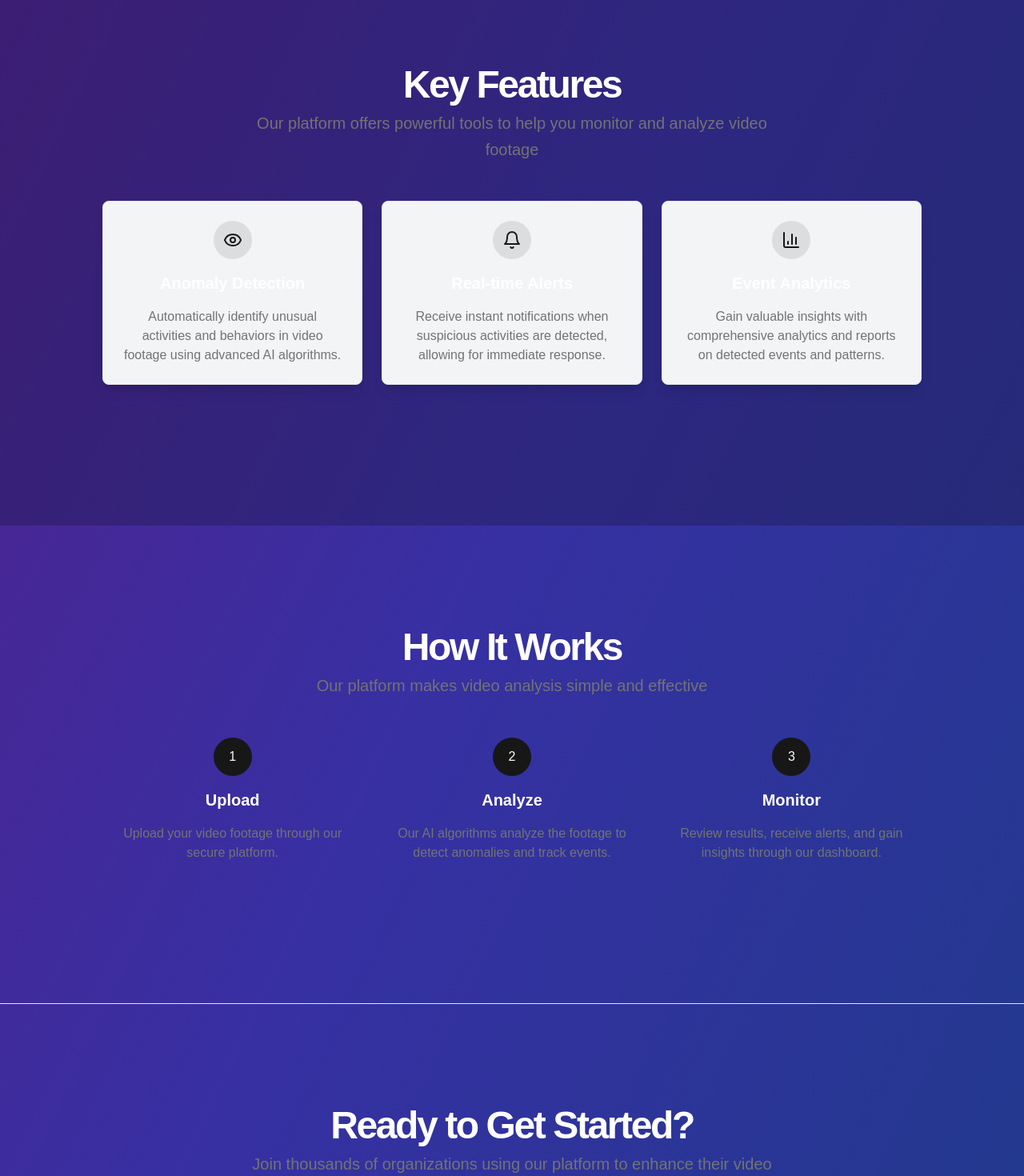
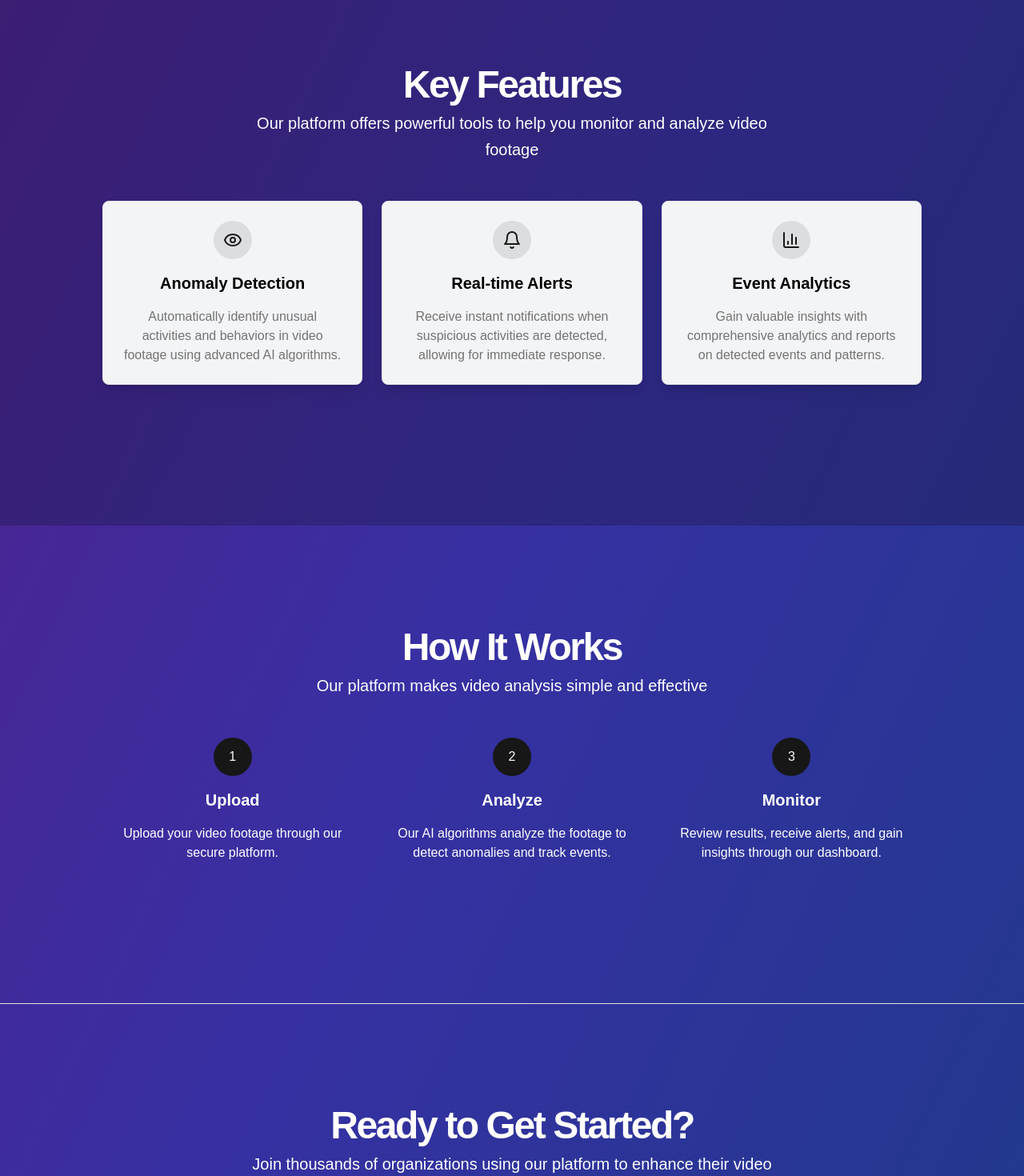
Before and after one commit to patelmj04/video-anomaly-detection, a Next.js app: page / in a window 1280 px wide. Shown: the part 700-2170 px from the top of the page at 80% size. Built offline with nearby package versions, Linux system fonts and the light colour scheme.

Commit message:
Update page.tsx

```diff
--- a/app/page.tsx
+++ b/app/page.tsx
@@ -78,35 +78,35 @@ export default function LandingPage() {
             <div className="flex flex-col items-center justify-center space-y-4 text-center">
               <div className="space-y-2">
                 <h2 className="text-3xl font-bold tracking-tighter sm:text-4xl md:text-5xl">Key Features</h2>
-                <p className="max-w-[700px] text-muted-foreground md:text-xl/relaxed lg:text-base/relaxed xl:text-xl/relaxed">
+                <p className="max-w-[700px] text-white md:text-xl/relaxed lg:text-base/relaxed xl:text-xl/relaxed">
                   Our platform offers powerful tools to help you monitor and analyze video footage
                 </p>
               </div>
             </div>
             <div className="mx-auto grid max-w-5xl items-center gap-6 py-12 lg:grid-cols-3">
-  <div className="flex flex-col items-center space-y-4 rounded-lg border bg-gray-100 dark:bg-gray-800 p-6 shadow-lg">
+  <div className="flex flex-col items-center space-y-4 rounded-lg border bg-gray-100 dark:bg-gray-900 p-6 shadow-lg transition-colors hover:bg-gray-300 dark:hover:bg-gray-900">
     <div className="flex h-12 w-12 items-center justify-center rounded-full bg-primary/10">
       <Eye className="h-6 w-6 text-primary" />
     </div>
-    <h3 className="text-xl font-bold">Anomaly Detection</h3>
+    <h3 className="text-xl font-bold text-black">Anomaly Detection</h3>
     <p className="text-center text-muted-foreground">
       Automatically identify unusual activities and behaviors in video footage using advanced AI algorithms.
     </p>
   </div>
-  <div className="flex flex-col items-center space-y-4 rounded-lg border bg-gray-100 dark:bg-gray-800 p-6 shadow-lg">
+  <div className="flex flex-col items-center space-y-4 rounded-lg border bg-gray-100 dark:bg-gray-800 p-6 shadow-lg transition-colors hover:bg-gray-200 dark:hover:bg-gray-700">
     <div className="flex h-12 w-12 items-center justify-center rounded-full bg-primary/10">
       <Bell className="h-6 w-6 text-primary" />
     </div>
-    <h3 className="text-xl font-bold">Real-time Alerts</h3>
+    <h3 className="text-xl font-bold text-black">Real-time Alerts</h3>
     <p className="text-center text-muted-foreground">
       Receive instant notifications when suspicious activities are detected, allowing for immediate response.
     </p>
   </div>
-  <div className="flex flex-col items-center space-y-4 rounded-lg border bg-gray-100 dark:bg-gray-800 p-6 shadow-lg">
+  <div className="flex flex-col items-center space-y-4 rounded-lg border bg-gray-100 dark:bg-gray-800 p-6 shadow-lg transition-colors hover:bg-gray-200 dark:hover:bg-gray-700">
     <div className="flex h-12 w-12 items-center justify-center rounded-full bg-primary/10">
       <BarChart3 className="h-6 w-6 text-primary" />
     </div>
-    <h3 className="text-xl font-bold">Event Analytics</h3>
+    <h3 className="text-xl font-bold text-black">Event Analytics</h3>
     <p className="text-center text-muted-foreground">
       Gain valuable insights with comprehensive analytics and reports on detected events and patterns.
     </p>
@@ -121,7 +121,7 @@ export default function LandingPage() {
             <div className="flex flex-col items-center justify-center space-y-4 text-center">
               <div className="space-y-2">
                 <h2 className="text-3xl font-bold tracking-tighter sm:text-4xl md:text-5xl">How It Works</h2>
-                <p className="max-w-[700px] text-muted-foreground md:text-xl/relaxed lg:text-base/relaxed xl:text-xl/relaxed">
+                <p className="max-w-[700px] text-white md:text-xl/relaxed lg:text-base/relaxed xl:text-xl/relaxed">
                   Our platform makes video analysis simple and effective
                 </p>
               </div>
@@ -132,7 +132,7 @@ export default function LandingPage() {
                   1
                 </div>
                 <h3 className="text-xl font-bold">Upload</h3>
-                <p className="text-center text-muted-foreground">
+                <p className="text-center text-white">
                   Upload your video footage through our secure platform.
                 </p>
               </div>
@@ -141,7 +141,7 @@ export default function LandingPage() {
                   2
                 </div>
                 <h3 className="text-xl font-bold">Analyze</h3>
-                <p className="text-center text-muted-foreground">
+                <p className="text-center text-white">
                   Our AI algorithms analyze the footage to detect anomalies and track events.
                 </p>
               </div>
@@ -150,7 +150,7 @@ export default function LandingPage() {
                   3
                 </div>
                 <h3 className="text-xl font-bold">Monitor</h3>
-                <p className="text-center text-muted-foreground">
+                <p className="text-center text-white">
                   Review results, receive alerts, and gain insights through our dashboard.
                 </p>
               </div>
@@ -163,7 +163,7 @@ export default function LandingPage() {
             <div className="flex flex-col items-center justify-center space-y-4 text-center">
               <div className="space-y-2">
                 <h2 className="text-3xl font-bold tracking-tighter sm:text-4xl md:text-5xl">Ready to Get Started?</h2>
-                <p className="max-w-[700px] text-muted-foreground md:text-xl/relaxed lg:text-base/relaxed xl:text-xl/relaxed">
+                <p className="max-w-[700px] text-white md:text-xl/relaxed lg:text-base/relaxed xl:text-xl/relaxed">
                   Join thousands of organizations using our platform to enhance their video surveillance
                 </p>
               </div>
```
